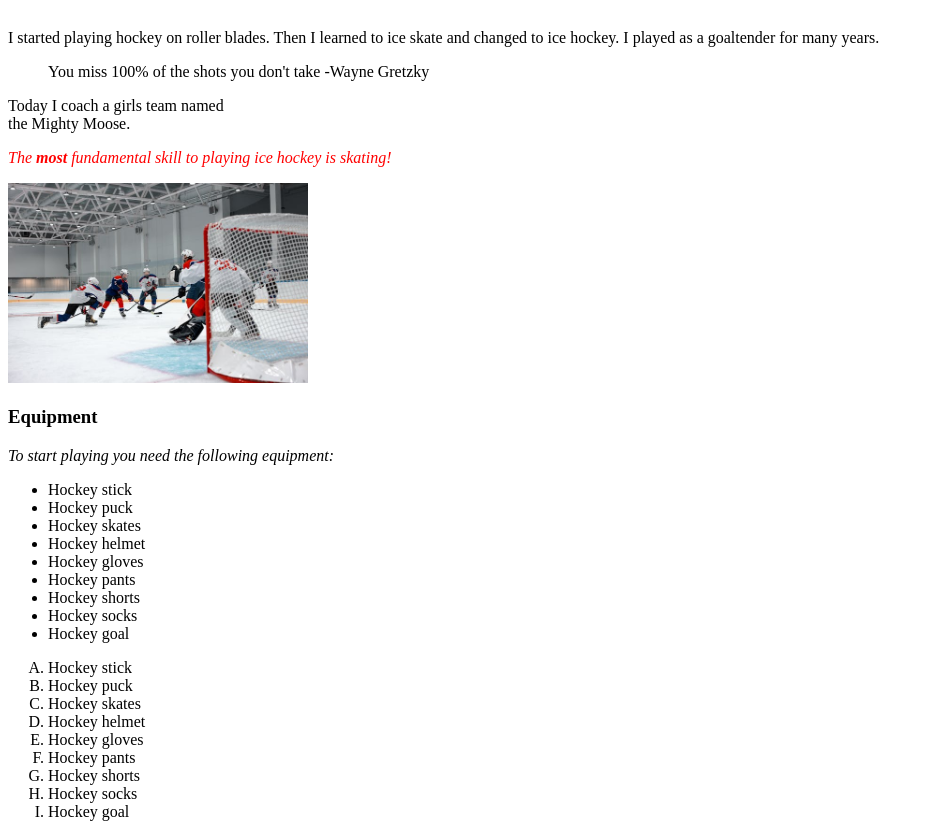
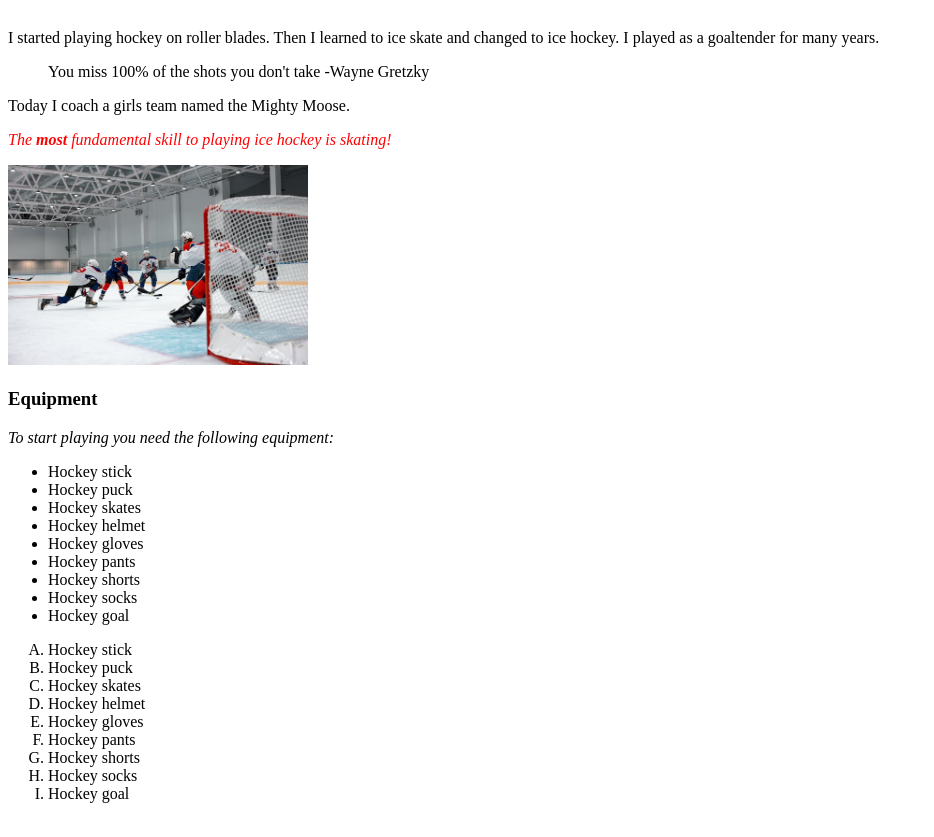
Before and after one commit to wctdots2024/wctd2024, a plain HTML site: page index.html in a window 1280 px wide. Shown: the part 90-927 px from the top of the page, without its empty margins (0-934 px from the left). Drawn offline with Linux system fonts and the light colour scheme.

Commit message:
removed line break on Today I coach the moose content

```diff
--- a/index.html
+++ b/index.html
@@ -14,7 +14,7 @@
 
   <blockquote cite="https://www.youtube.com/watch?v=YRKvJMLqOpw">You miss 100% of the shots you don't take -Wayne Gretzky</blockquote>
 
-  <p>Today I coach a girls team named <br> the Mighty Moose.</p>
+  <p>Today I coach a girls team named the Mighty Moose.</p>
   <p id='fundamental' class='italic-text'>The <span class="bold-text">most</span> fundamental skill to playing ice hockey is skating!</p>
 
 <img src="icehockey.jpg" width="300">
```
